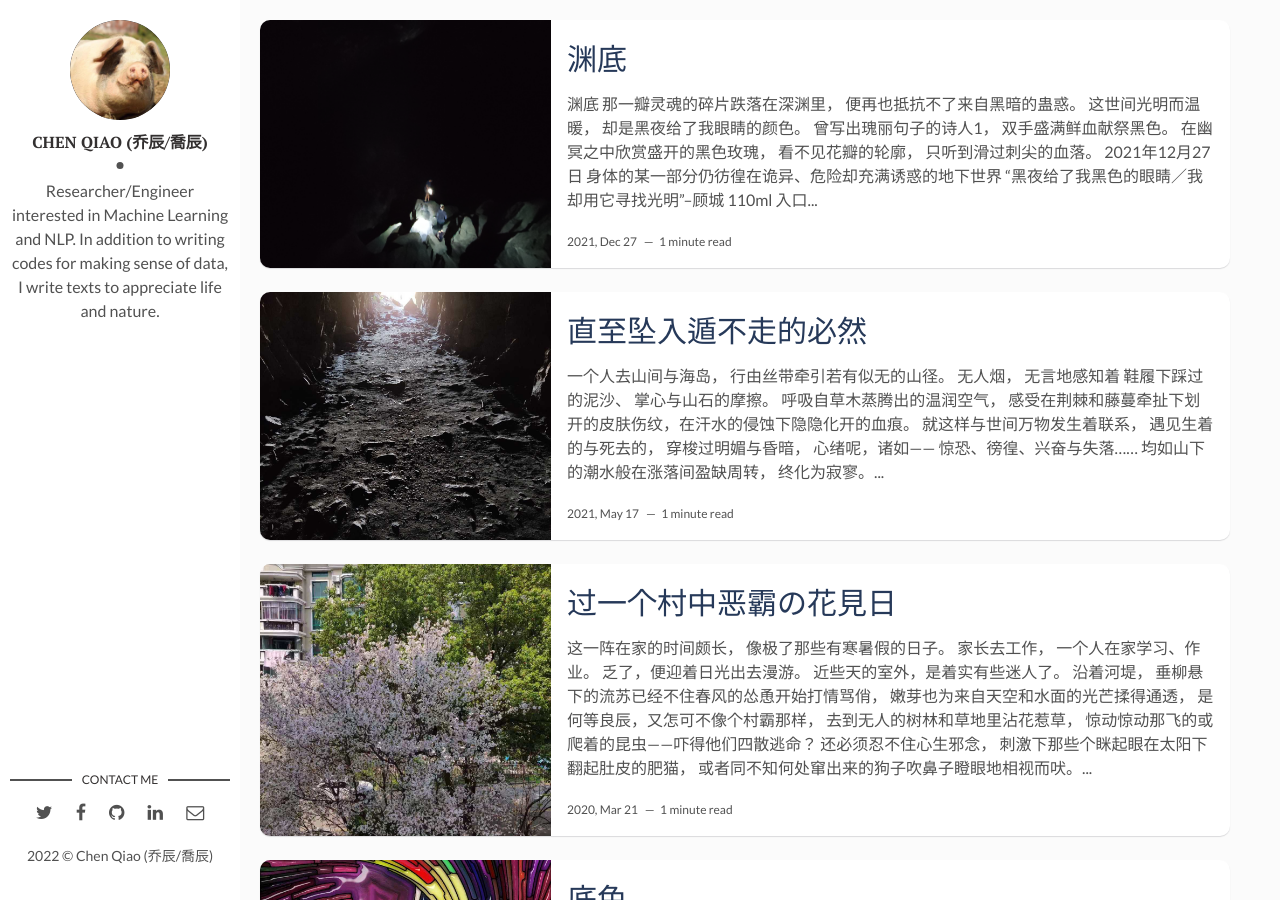
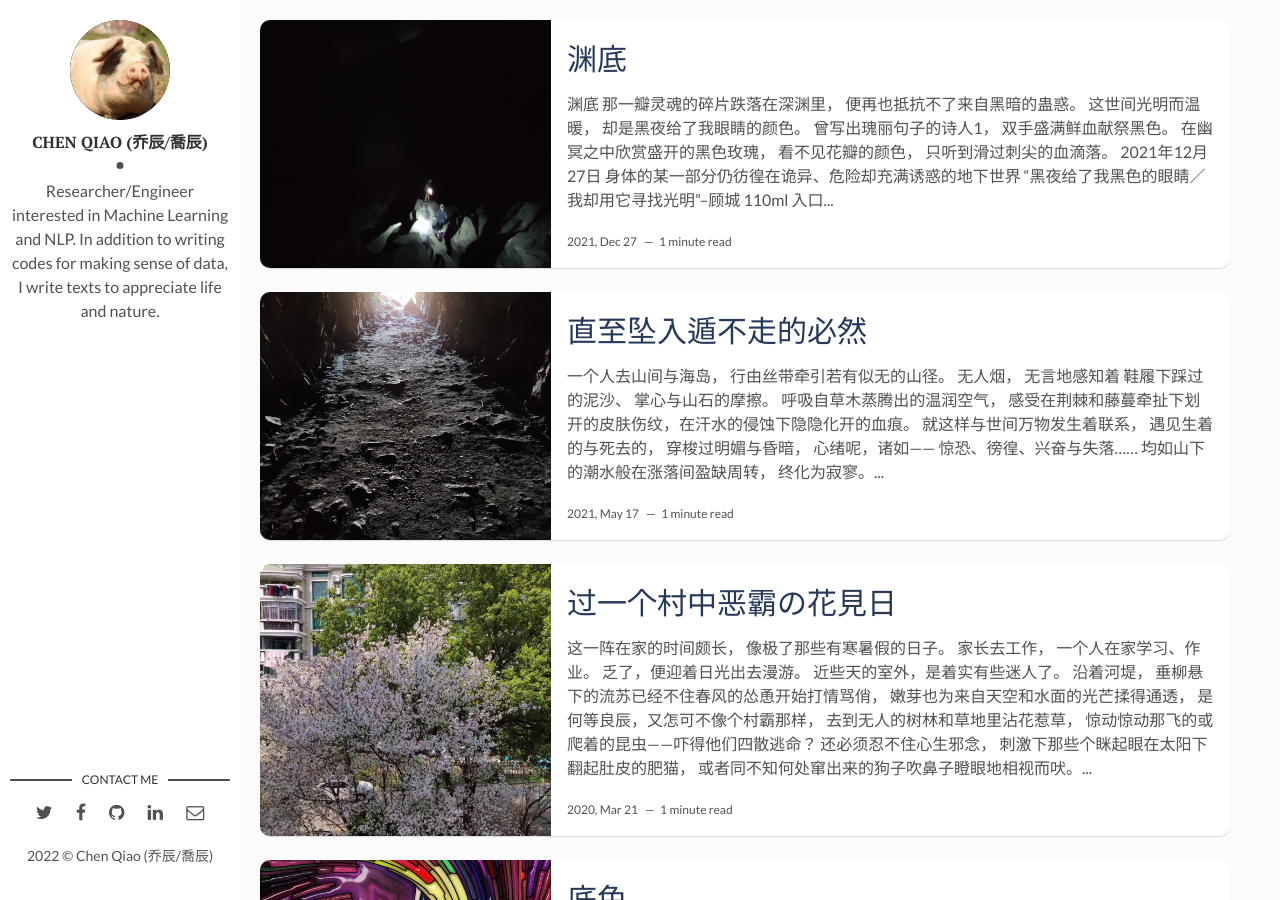
Before and after one commit to qiaochen/qiaochen.github.io, a Jekyll site: the page built from index.html, in a window 1280 px wide and 900 px high. Built offline with Jekyll 4.4.1, drawn with Linux system fonts in a browser that asks for light colours; the list of posts is cut into pages by our own code.

Commit message:
Update 2022-01-11-darkness.md

```diff
--- a/_posts/2022-01-11-darkness.md
+++ b/_posts/2022-01-11-darkness.md
@@ -25,8 +25,8 @@ tags: [挣扎, 桎梏, 神秘, 黑暗, 异世界]
 
 
 在幽冥之中欣赏盛开的黑色玫瑰，<br>
-看不见花瓣的轮廓，<br>
-只听到滑过刺尖的血落。
+看不见花瓣的颜色，<br>
+只听到滑过刺尖的血滴落。
 
 
 ---
```
